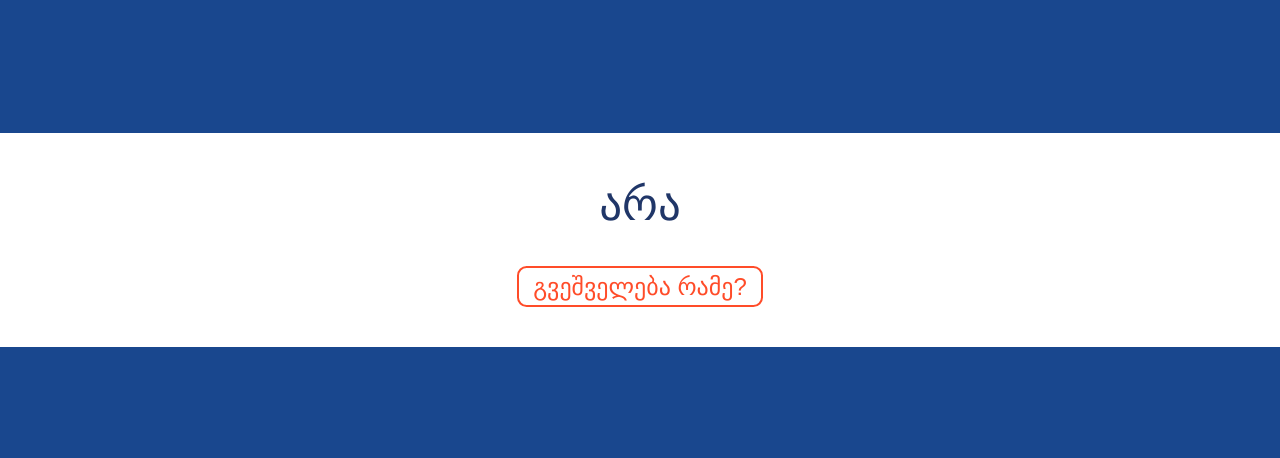
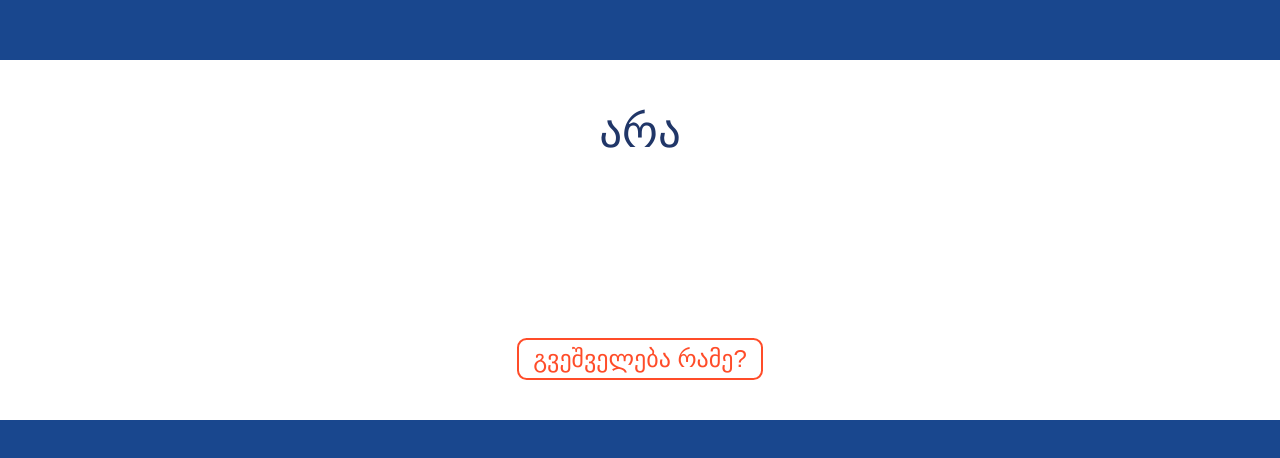
Before and after one commit to lukakilai/gveshveleba-rame, a React (Vite) app: page / in a window 1280 px wide. Shown: the part 160-618 px from the top of the page. Built offline with nearby package versions, Linux system fonts and the light colour scheme; a web font is replaced by a local one.

Commit message:
fixed css

```diff
--- a/public/index.html
+++ b/public/index.html
@@ -5,7 +5,7 @@
     <meta http-equiv="X-UA-Compatible" content="IE=edge" />
     <meta name="viewport" content="width=device-width, initial-scale=1.0" />
     <title>გვეშველება რამე?</title>
-    <link rel="stylesheet" href="styles.css" />
+    <link rel="stylesheet" href="./styles.css" />
     <link
       rel="stylesheet"
       href="//cdn.web-fonts.ge/fonts/archyedt-bold/css/archyedt-bold.min.css"
--- a/public/styles.css
+++ b/public/styles.css
@@ -24,6 +24,7 @@ body {
 }
 
 #root {
+  height: 45%;
   width: 100%;
   display: grid;
   place-items: center;
@@ -31,9 +32,11 @@ body {
 }
 
 .container {
+  height: 100%;
   padding: 40px;
   display: flex;
   flex-direction: column;
+  justify-content: space-between;
   align-items: center;
   gap: 30px;
   text-align: center;
```
